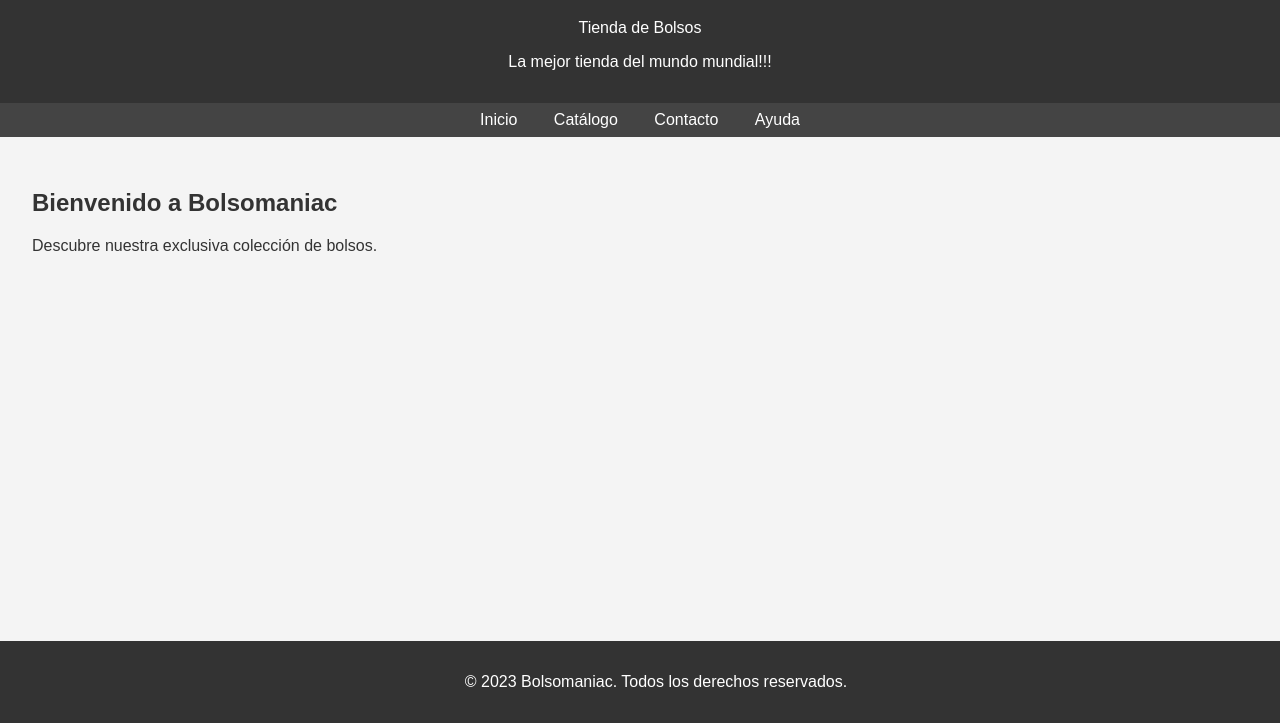
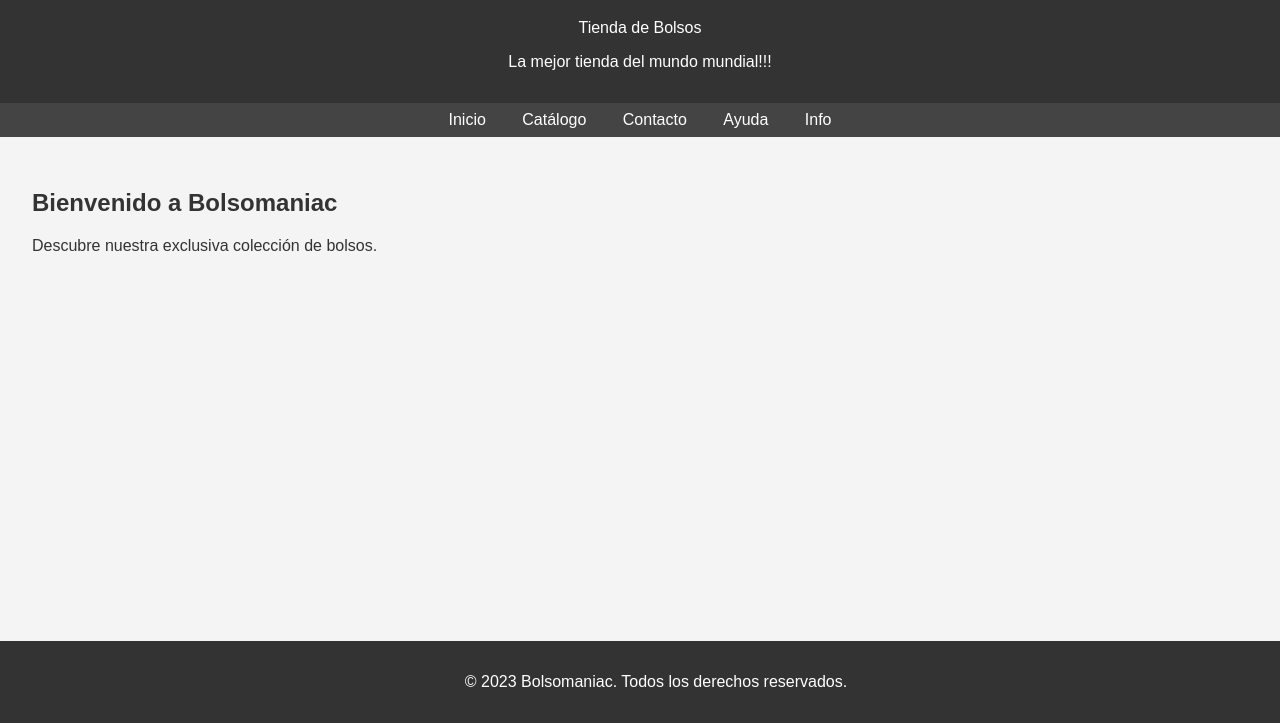
Before and after one commit to inesDaw/bolsomaniac, a plain HTML site: page index.html in a window 1280 px wide. Shown: the part 77-800 px from the top of the page. Drawn offline with Linux system fonts and the light colour scheme.

Commit message:
ultimo cambio

```diff
--- a/index.html
+++ b/index.html
@@ -19,6 +19,7 @@
         <a href="#">Catálogo</a>
         <a href="#">Contacto</a>
         <a href="#">Ayuda</a>
+        <a href="#">Info</a>
     </nav>
 
     <section>
```
